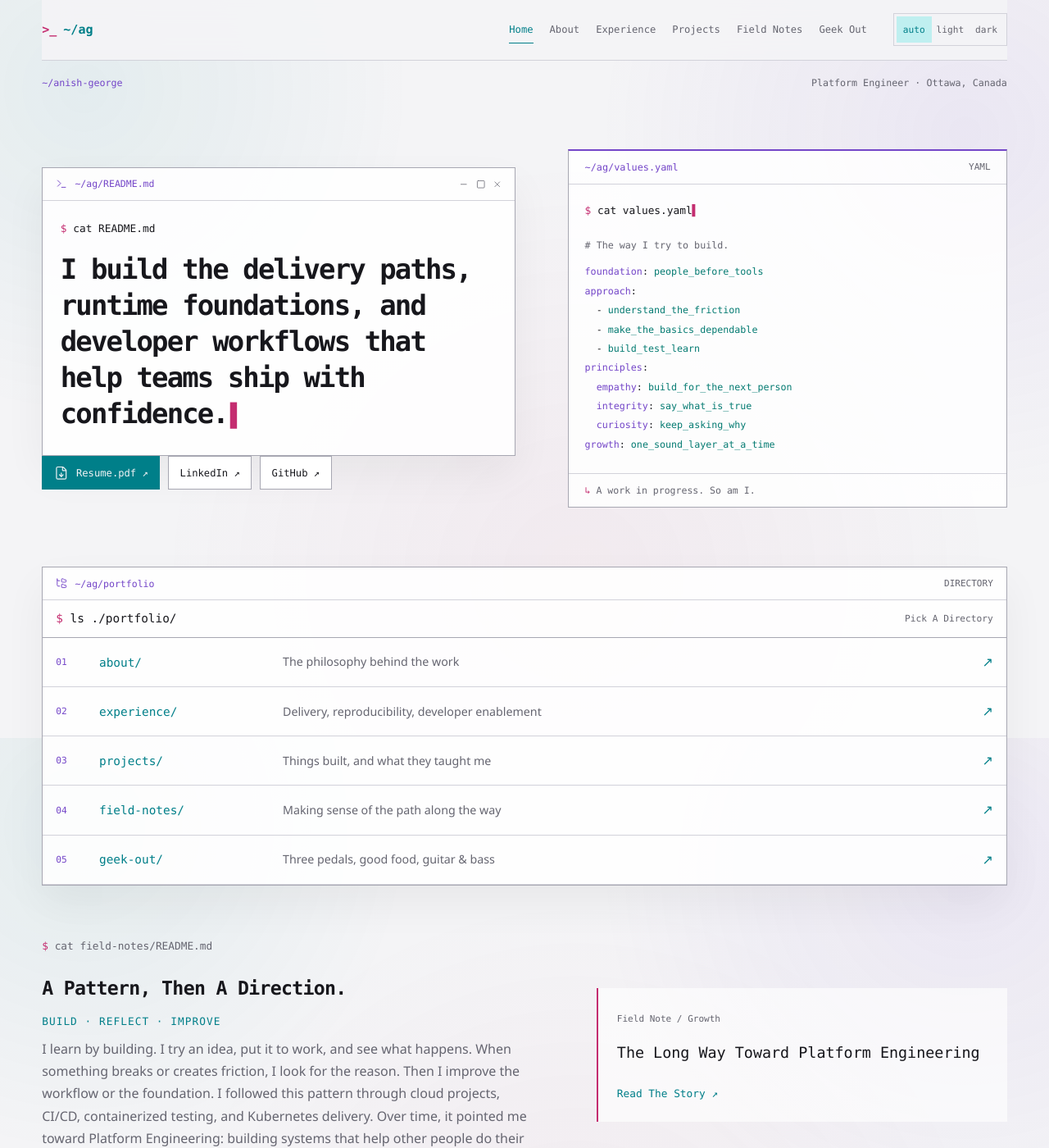
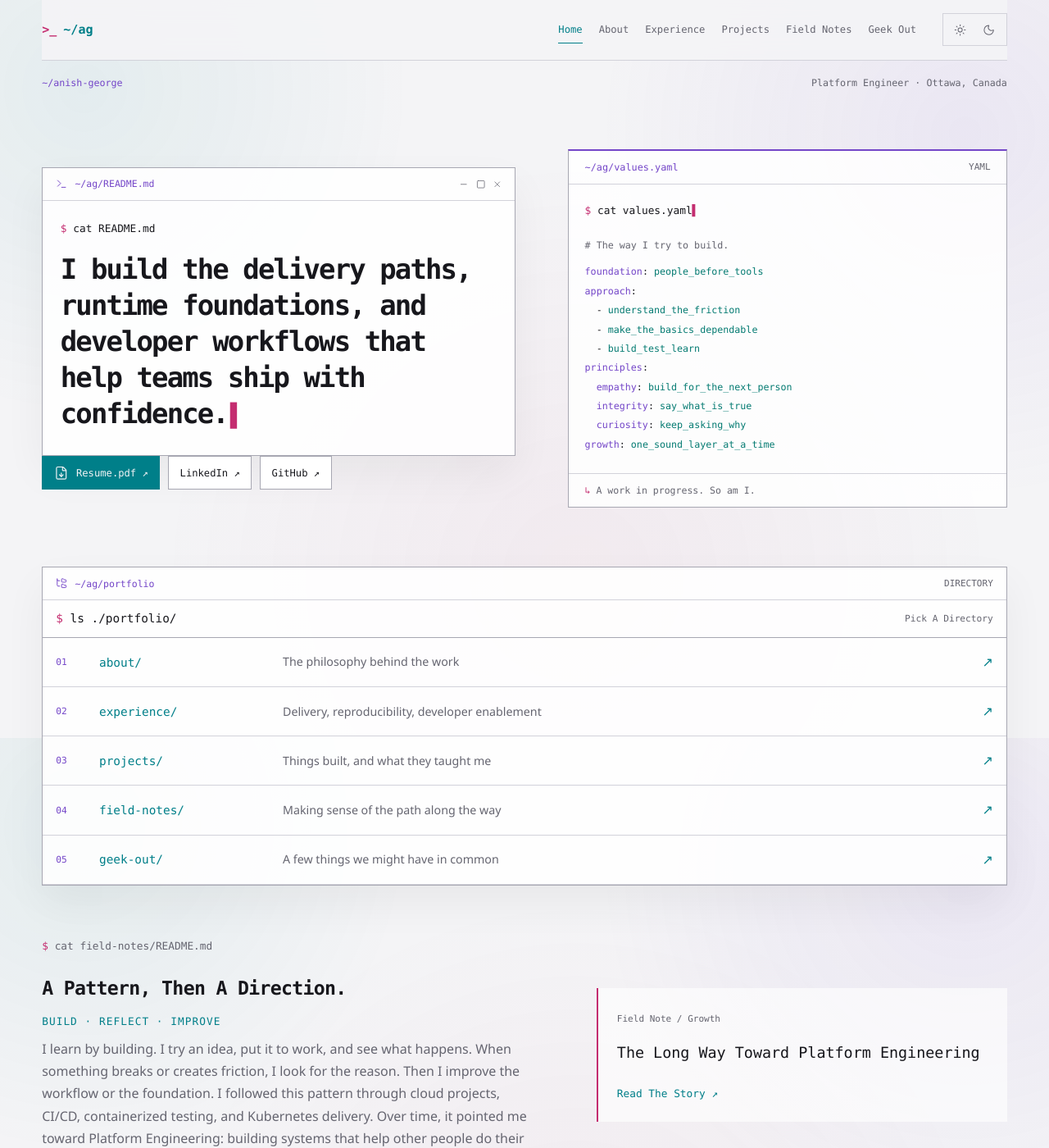
Before and after one commit to ANISHG-26/ANISHG-26.github.io, a Jekyll site: the page built from index.html, in a window 1280 px wide and 1400 px high. Shown: the whole window at 82% size. Built offline with Jekyll 4.4.1, drawn with Linux system fonts in a browser that asks for light colours; nearby versions of some CDN libraries.

Commit message:
feat: soften geek-out invite and theme toggle

```diff
--- a/_includes/site-header.html
+++ b/_includes/site-header.html
@@ -14,8 +14,7 @@
   </nav>
 
   <div class="theme-switcher" role="group" aria-label="Colour theme">
-    <button type="button" data-theme-option="system" aria-label="Use system theme" aria-pressed="true">auto</button>
-    <button type="button" data-theme-option="light" aria-label="Use light theme" aria-pressed="false">light</button>
-    <button type="button" data-theme-option="dark" aria-label="Use dark theme" aria-pressed="false">dark</button>
+    <button type="button" data-theme-option="light" aria-label="Use light theme" title="Light theme" aria-pressed="false"><i data-lucide="sun" aria-hidden="true"></i></button>
+    <button type="button" data-theme-option="dark" aria-label="Use dark theme" title="Dark theme" aria-pressed="false"><i data-lucide="moon" aria-hidden="true"></i></button>
   </div>
 </header>
--- a/assets/css/portfolio.css
+++ b/assets/css/portfolio.css
@@ -43,7 +43,8 @@ svg { width: 1.1rem; height: 1.1rem; flex: 0 0 auto; }
 .desktop-nav a:hover, .desktop-nav a[aria-current] { color: var(--cyan); }
 .desktop-nav a[aria-current] { box-shadow: inset 0 -1px var(--cyan); }
 .theme-switcher { display: flex; padding: .2rem; border: 1px solid var(--border); }
-.theme-switcher button { min-width: 2.65rem; min-height: 2rem; border: 0; cursor: pointer; color: var(--muted-foreground); background: transparent; font: .7rem var(--font-code); }
+.theme-switcher button { display: grid; place-items: center; min-width: 2.2rem; min-height: 2rem; border: 0; cursor: pointer; color: var(--muted-foreground); background: transparent; }
+.theme-switcher button svg { width: .95rem; height: .95rem; }
 .theme-switcher button[aria-pressed="true"] { background: var(--cyan-soft); color: var(--cyan); }
 .workspace-path { display: flex; justify-content: space-between; gap: 1rem; padding-block: 1.3rem; color: var(--muted-foreground); font: .73rem var(--font-code); }
 .workspace-path > span:first-child { color: var(--purple); }
@@ -184,7 +185,6 @@ svg { width: 1.1rem; height: 1.1rem; flex: 0 0 auto; }
 }
 @media (min-width: 801px) and (max-width: 1180px) {
   .desktop-nav { gap: .55rem; font-size: .7rem; }
-  .theme-switcher button { min-width: 2.35rem; }
 }
 @media (max-width: 800px) {
   .site-header { grid-template-columns: 1fr auto; padding-block: .7rem; }
--- a/index.html
+++ b/index.html
@@ -50,7 +50,7 @@ description: Platform engineering, thoughtful foundations, and a few things beyo
       <a href="{{ '/experience/' | relative_url }}"><span class="directory-number">02</span><span class="directory-name">experience/</span><span class="directory-description">Delivery, reproducibility, developer enablement</span><span aria-hidden="true">↗</span></a>
       <a href="{{ '/projects/' | relative_url }}"><span class="directory-number">03</span><span class="directory-name">projects/</span><span class="directory-description">Things built, and what they taught me</span><span aria-hidden="true">↗</span></a>
       <a href="{{ '/field-notes/' | relative_url }}"><span class="directory-number">04</span><span class="directory-name">field-notes/</span><span class="directory-description">Making sense of the path along the way</span><span aria-hidden="true">↗</span></a>
-      <a href="{{ '/geek-out/' | relative_url }}"><span class="directory-number">05</span><span class="directory-name">geek-out/</span><span class="directory-description">Three pedals, good food, guitar &amp; bass</span><span aria-hidden="true">↗</span></a>
+      <a href="{{ '/geek-out/' | relative_url }}"><span class="directory-number">05</span><span class="directory-name">geek-out/</span><span class="directory-description">A few things we might have in common</span><span aria-hidden="true">↗</span></a>
       </nav>
     </div>
   </section>
```
Also changed, not shown: docs/design-contract.md (+7 -0 lines).
